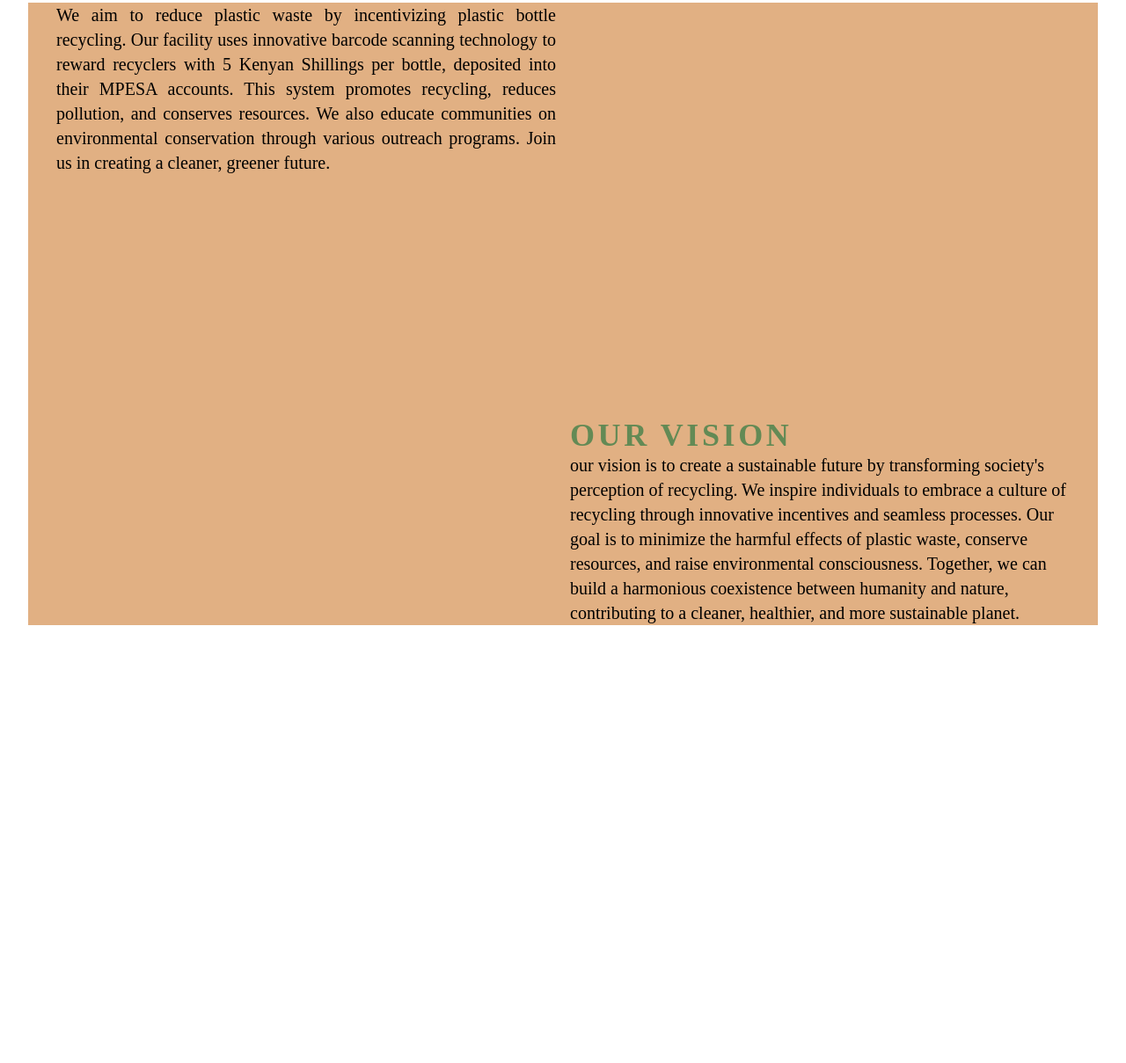
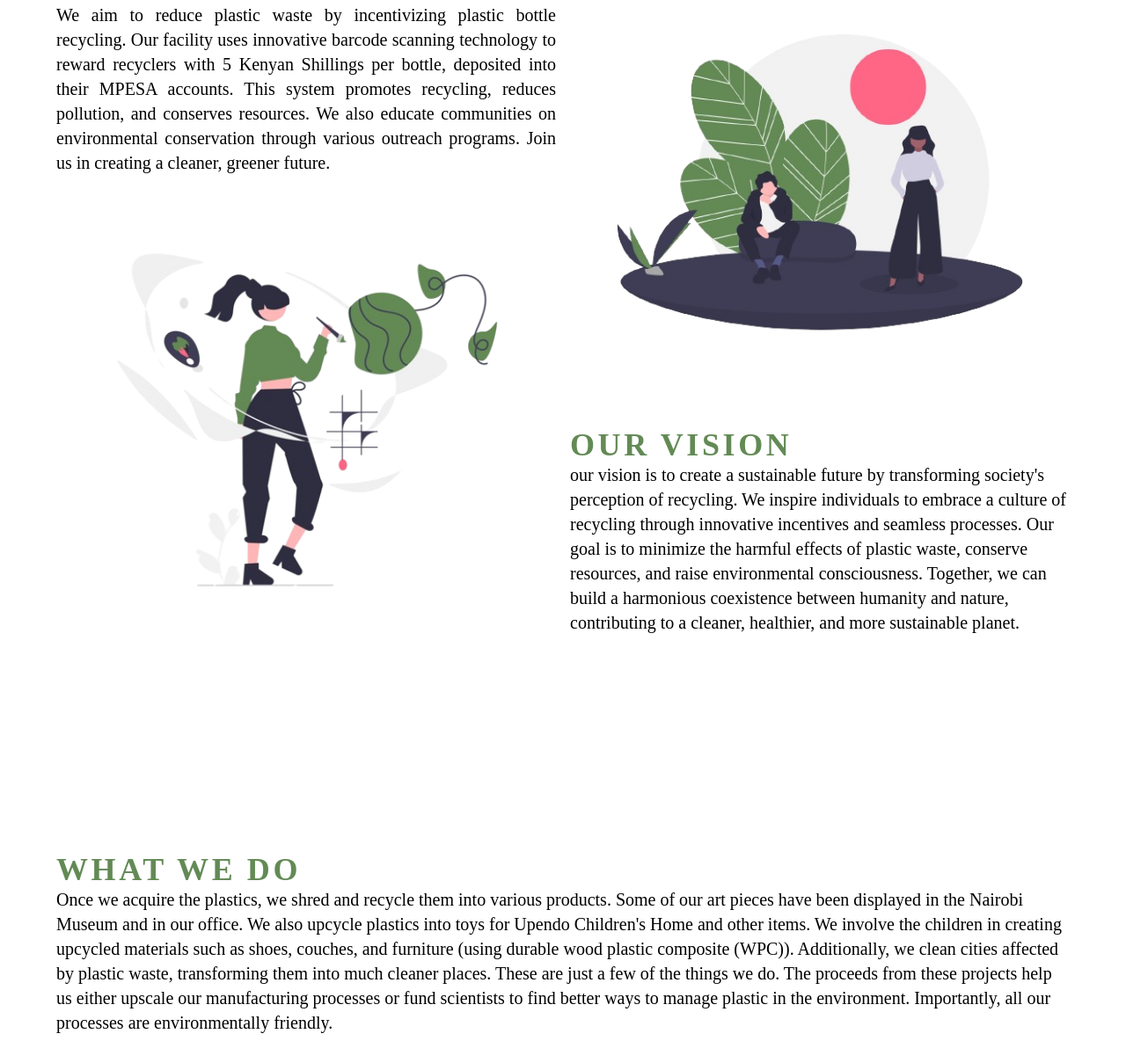
Before and after one commit to Grace-Njenga/Reciclar, a website: page dist/index.html in a window 1280 px wide. Shown: the part 792-2001 px from the top of the page at 88% size. Before the commit the page ends 1535 px from the top, so only its background shows below. Drawn offline with nearby package versions, Linux system fonts and the light colour scheme; a web font is replaced by a local one.

Commit message:
progress 1

```diff
--- a/dist/index.html
+++ b/dist/index.html
@@ -137,7 +137,7 @@
         </h2>
 
         <div
-          class="px-[2em] grid lg:grid-cols-2 md:grid-cols-2 grid-cols-1 lg:grid-rows-3 md:grid-rows-3 gap-[1rem] bg-light_brown__background"
+          class="px-[2em] grid lg:grid-cols-2 md:grid-cols-2 grid-cols-1 lg:grid-rows-4 md:grid-rows-4 gap-[1rem]"
         >
           <!-- grid one items one, two rows span  -->
           <div class="col-span-1 row-span-1 ">
@@ -154,12 +154,12 @@
 
           <!-- grid 2 -->
           <div class="col-span-1 row-span-2 h-full w-full ">
-
+            <img src="./img/undraw_-removebg-preview.png" alt="" class="w-full-h-full">
           </div>
 
           <!-- grid 3  -->
           <div class="col-span-1 row-span-2 h-full w-full ">
-
+            <img src="./img/undraw_Creative_woman_re_u5tk-removebg-preview.png" alt="" class="w-full h-full">
           </div>
 
           <!-- grid 4 -->
@@ -179,6 +179,15 @@
               between humanity and nature, contributing to a cleaner, healthier,
               and more sustainable planet.
             </p>
+          </div>
+
+          <!-- grid 5  -->
+          <div class="col-span-2 row-span-1">
+            <h2 class="font-bold tracking-widest lg:text-4xl text-dark_green__primary">WHAT WE DO</h2>
+
+            <P class="lg:text-xl">
+              Once we acquire the plastics, we shred and recycle them into various products. Some of our art pieces have been displayed in the Nairobi Museum and in our office. We also upcycle plastics into toys for Upendo Children's Home and other items. We involve the children in creating upcycled materials such as shoes, couches, and furniture (using durable wood plastic composite (WPC)). Additionally, we clean cities affected by plastic waste, transforming them into much cleaner places. These are just a few of the things we do. The proceeds from these projects help us either upscale our manufacturing processes or fund scientists to find better ways to manage plastic in the environment. Importantly, all our processes are environmentally friendly.
+            </P>
           </div>
         </div>
       </section>
```
Also changed, not shown: dist/img/undraw_-removebg-preview.png (added), dist/img/undraw_Creative_woman_re_u5tk-removebg-preview.png (added), dist/output.css.
